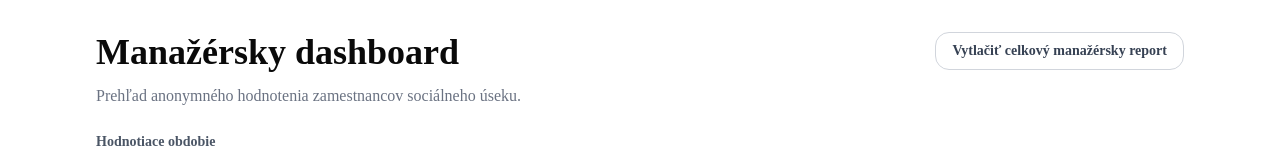
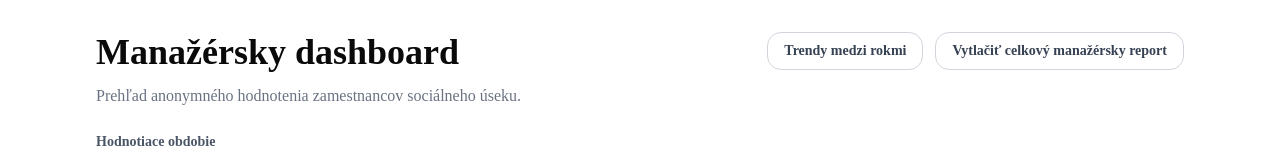
Before and after one commit to techniksvida-boop/svida-quality-manager, a Next.js app: page /admin in a window 1280 px wide. Shown: the top 160 px of the page. Built offline with nearby package versions, Linux system fonts and the light colour scheme; no server answers; the database is empty.

Commit message:
Link yearly trends from admin dashboard

```diff
--- a/src/app/admin/page.tsx
+++ b/src/app/admin/page.tsx
@@ -799,6 +799,14 @@ const managerOverallAverage = getOverallTypeAverage("manager");
 </div>
         </div>
 
+        <div className="flex flex-wrap gap-3">
+  <Link
+    href="/admin/trends"
+    className="rounded-xl border border-gray-300 px-4 py-2 text-sm font-semibold text-gray-700 hover:bg-gray-50"
+  >
+    Trendy medzi rokmi
+  </Link>
+
   <a
     href={`/admin/print-report?period=${selectedPeriodId || ""}`}
     target="_blank"
@@ -807,6 +815,7 @@ const managerOverallAverage = getOverallTypeAverage("manager");
   >
     Vytlačiť celkový manažérsky report
   </a>
+</div>
 </div>
 
       <div className="mt-8 grid gap-5 md:grid-cols-2 xl:grid-cols-3">
```
Lines whose indentation alone changed are shown as unchanged.
